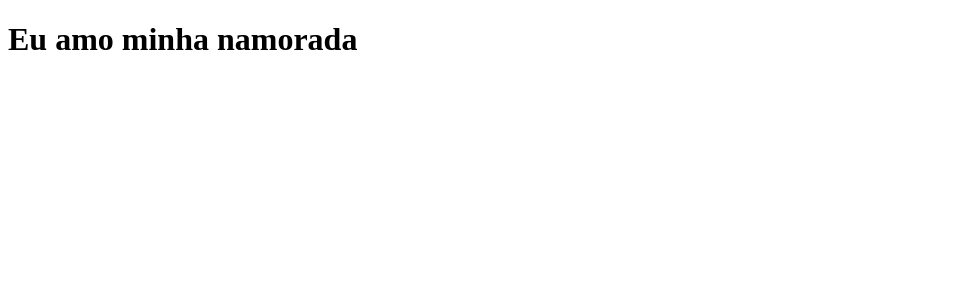
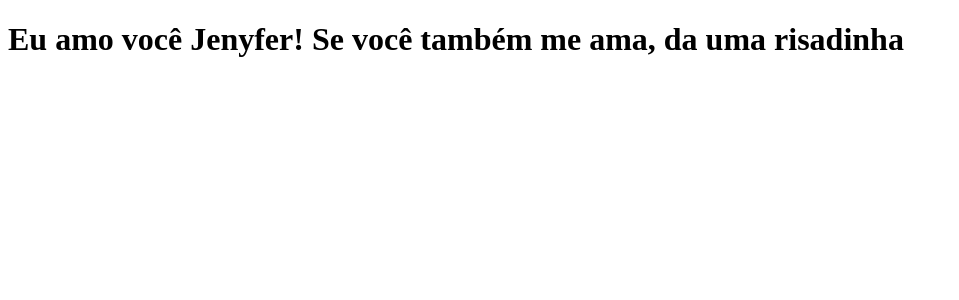
Before and after one commit to gusthavoqueiroz/clone-tabnews, a Next.js app: page / in a window 1280 px wide. Shown: the top 300 px of the page, without its empty margins (0-959 px from the left). Built offline with nearby package versions, Linux system fonts and the light colour scheme.

Commit message:
modifica a frase

```diff
--- a/pages/index.js
+++ b/pages/index.js
@@ -1,5 +1,5 @@
 function Home() {
-    return <h1>Eu amo minha namorada</h1>
+    return <h1>Eu amo você Jenyfer! Se você também me ama, da uma risadinha </h1>
 }
 
 export default Home;
```
